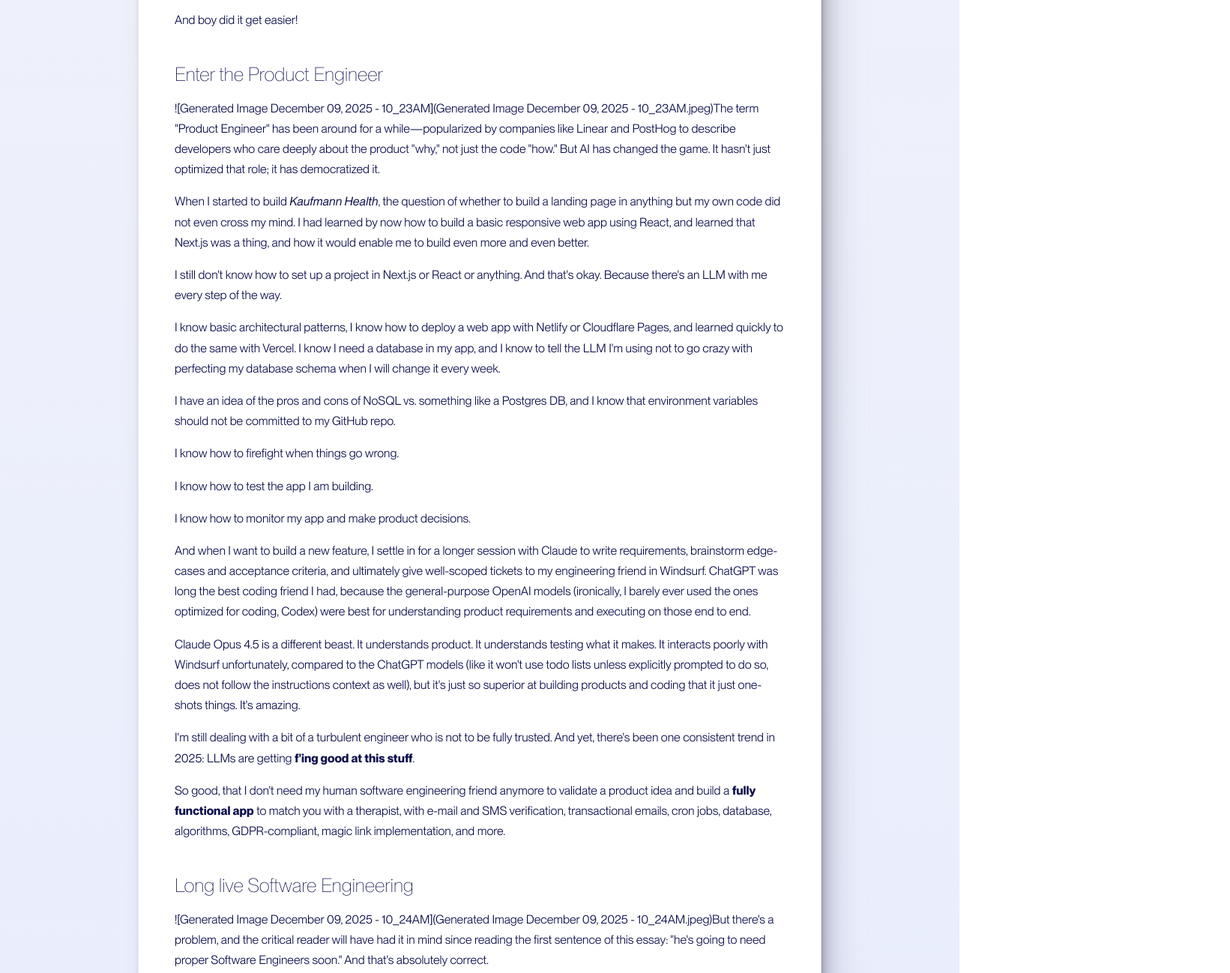
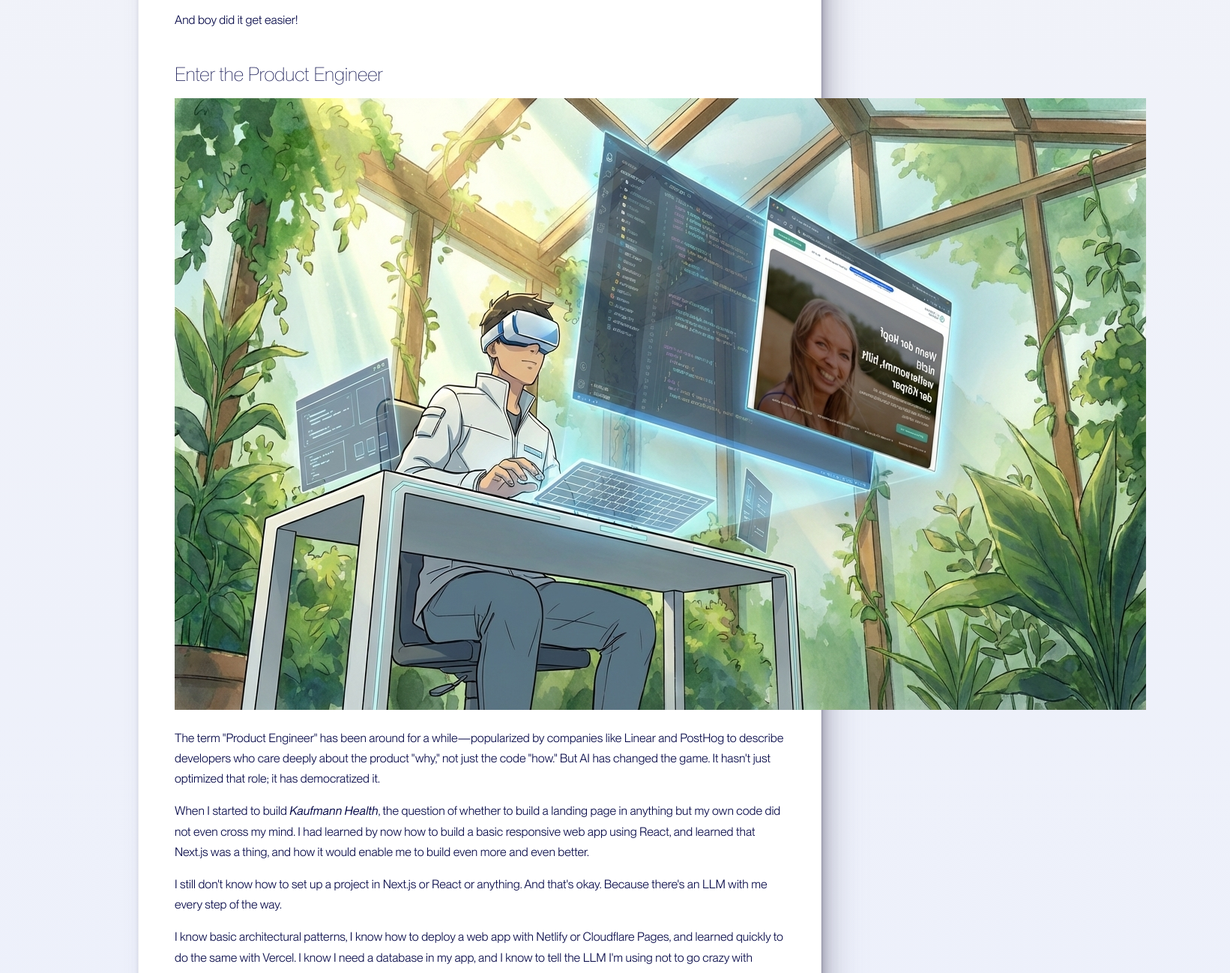
Before and after one commit to kkauf/kkauf, an Eleventy site: page blog/posts/2025-12-09-software-engineering-is-dead-long-live-software-engineering/index.md in a window 1280 px wide. Shown: the part 1884-3182 px from the top of the page at 75% size, 1641 px wide, since content can reach past the window. Built offline with nearby package versions, Linux system fonts and the light colour scheme; Eleventy itself is replaced by a stand-in of ours; files that its build step writes are made by us from their sources; files whose address does not match are found by name.

Commit message:
Add post 2025-12-09

```diff
--- a/blog/posts/2025-12-09-software-engineering-is-dead-long-live-software-engineering/index.md
+++ b/blog/posts/2025-12-09-software-engineering-is-dead-long-live-software-engineering/index.md
@@ -45,7 +45,9 @@
 
 ## Enter the Product Engineer
 
-![Generated Image December 09, 2025 - 10_23AM](Generated Image December 09, 2025 - 10_23AM.jpeg)The term "Product Engineer" has been around for a while—popularized by companies like Linear and PostHog to describe developers who care deeply about the product "why," not just the code "how." But AI has changed the game. It hasn't just optimized that role; it has democratized it.
+![Generated Image December 09, 2025 - 10_23AM](generated-image-dec-09-10-23am.jpeg)
+
+The term "Product Engineer" has been around for a while—popularized by companies like Linear and PostHog to describe developers who care deeply about the product "why," not just the code "how." But AI has changed the game. It hasn't just optimized that role; it has democratized it.
 
 When I started to build *Kaufmann Health*, the question of whether to build a landing page in anything but my own code did not even cross my mind. I had learned by now how to build a basic responsive web app using React, and learned that Next.js was a thing, and how it would enable me to build even more and even better.
 
@@ -71,7 +73,9 @@
 
 ## Long live Software Engineering
 
-![Generated Image December 09, 2025 - 10_24AM](Generated Image December 09, 2025 - 10_24AM.jpeg)But there's a problem, and the critical reader will have had it in mind since reading the first sentence of this essay: "he's going to need proper Software Engineers soon." And that's absolutely correct.
+![Generated Image December 09, 2025 - 10_24AM](generated-image-dec-09-10-24am.jpeg)
+
+But there's a problem, and the critical reader will have had it in mind since reading the first sentence of this essay: "he's going to need proper Software Engineers soon." And that's absolutely correct.
 
 But maybe not for just the reasons you're thinking.
 
@@ -105,4 +109,4 @@
 
 But there's always a point at which one needs to delegate—whether the Product Engineer in a cutting-edge company, or a solo entrepreneur bootstrapping a company (if it turns out to gain traction).
 
-![Generated Image December 09, 2025 - 10_26AM](Generated Image December 09, 2025 - 10_26AM.jpeg)
+![Generated Image December 09, 2025 - 10_26AM](generated-image-dec-09-10-26am.jpeg)
```
Also changed, not shown: .eleventy.js, blog/posts/2025-12-09-software-engineering-is-dead-long-live-software-engineering/generated-image-dec-09-10-23am.jpeg (renamed from blog/posts/2025-12-09-software-engineering-is-dead-long-live-software-engineering/Generated Image December 09, 2025 - 10_23AM.jpeg), blog/posts/2025-12-09-software-engineering-is-dead-long-live-software-engineering/generated-image-dec-09-10-24am.jpeg (renamed from blog/posts/2025-12-09-software-engineering-is-dead-long-live-software-engineering/Generated Image December 09, 2025 - 10_24AM.jpeg), blog/posts/2025-12-09-software-engineering-is-dead-long-live-software-engineering/generated-image-dec-09-10-26am.jpeg (renamed from blog/posts/2025-12-09-software-engineering-is-dead-long-live-software-engineering/Generated Image December 09, 2025 - 10_26AM.jpeg).
